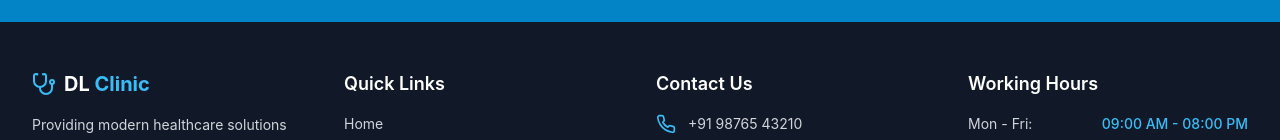
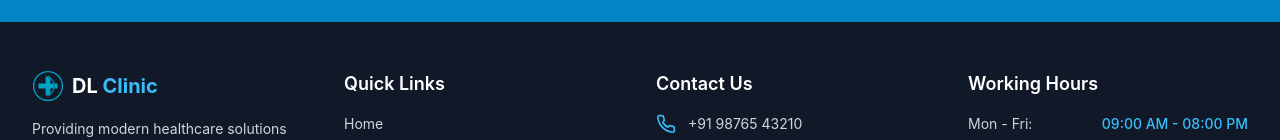
Before and after one commit to aniskarout1/dl-clinic2, a React (Vite) app in the folder client/: page / in a window 1280 px wide. Shown: the part 1320-1460 px from the top of the page. Built offline with nearby package versions, Linux system fonts and the light colour scheme; no server answers.

Commit message:
Update Footer.jsx

```diff
--- a/client/src/components/Footer.jsx
+++ b/client/src/components/Footer.jsx
@@ -1,6 +1,6 @@
 import React from 'react';
 import { Link } from 'react-router-dom';
-import { Mail, Phone, MapPin, Facebook, Twitter, Instagram, Stethoscope } from 'lucide-react';
+import { Mail, Phone, MapPin, Facebook, Twitter, Instagram } from 'lucide-react';
 
 const Footer = () => {
     return (
@@ -10,7 +10,7 @@ const Footer = () => {
                     {/* Clinic Info */}
                     <div className="space-y-4">
                         <Link to="/" className="flex items-center space-x-2 text-white">
-                            <Stethoscope className="h-6 w-6 text-medical-400" />
+                            <img src="/logo.svg" alt="DL Clinic Logo" className="h-8 w-8 object-contain" />
                             <span className="text-xl font-bold">DL <span className="text-medical-400">Clinic</span></span>
                         </Link>
                         <p className="text-sm leading-relaxed">
```
